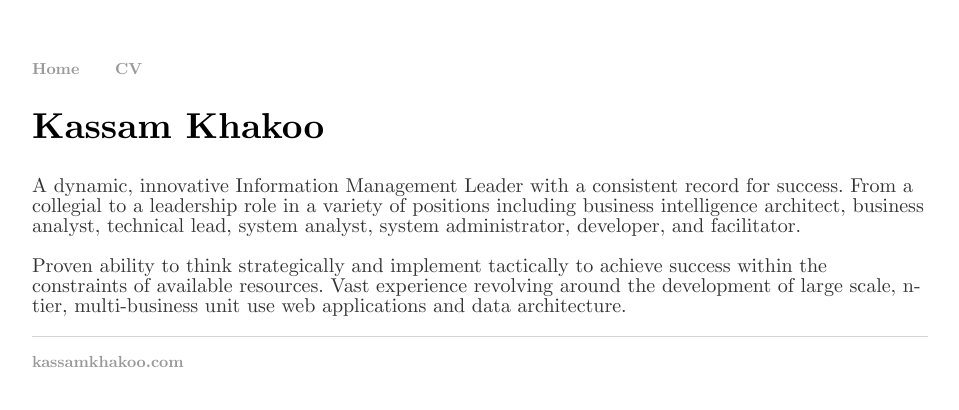
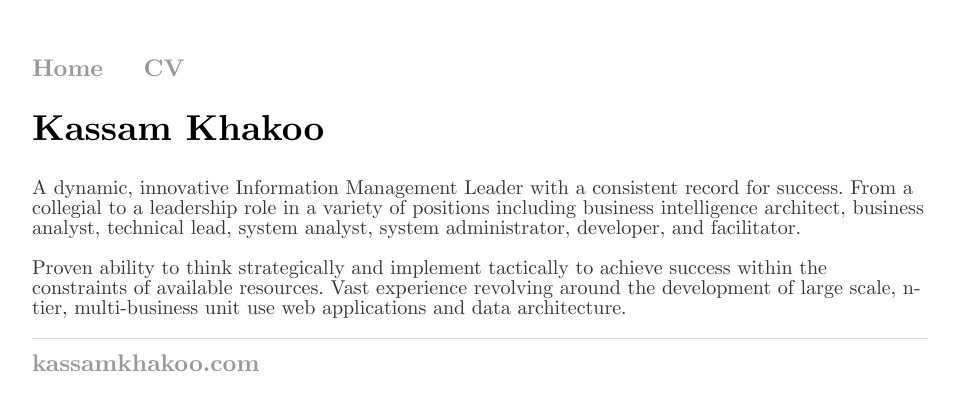
Before and after one commit to kassamkhakoo/kassamkhakoo.github.io, a Jekyll site: the page built from index.html, in a window 1280 px wide. Shown: the top 410 px of the page, without its empty margins (160-1119 px from the left). Built offline with Jekyll 4.4.1, drawn with Linux system fonts in a browser that asks for light colours.

Commit message:
Update main.css

```diff
--- a/css/main.css
+++ b/css/main.css
@@ -8,7 +8,7 @@
 
 ul { font-size: 18px; font-family: 'Computer Modern Serif'; line-height: 20px; color: #333; }
 
-li { font-size: 16px; font-family: 'Computer Modern Serif'; line-height: 20px; color: #333; }
+li { font-size: 24px; font-family: 'Computer Modern Serif'; line-height: 20px; color: #333; }
 
 .cv .download { float: right; font-family: 'Computer Modern Serif'; font-size: 12px; text-transform: uppercase; }
 
```
